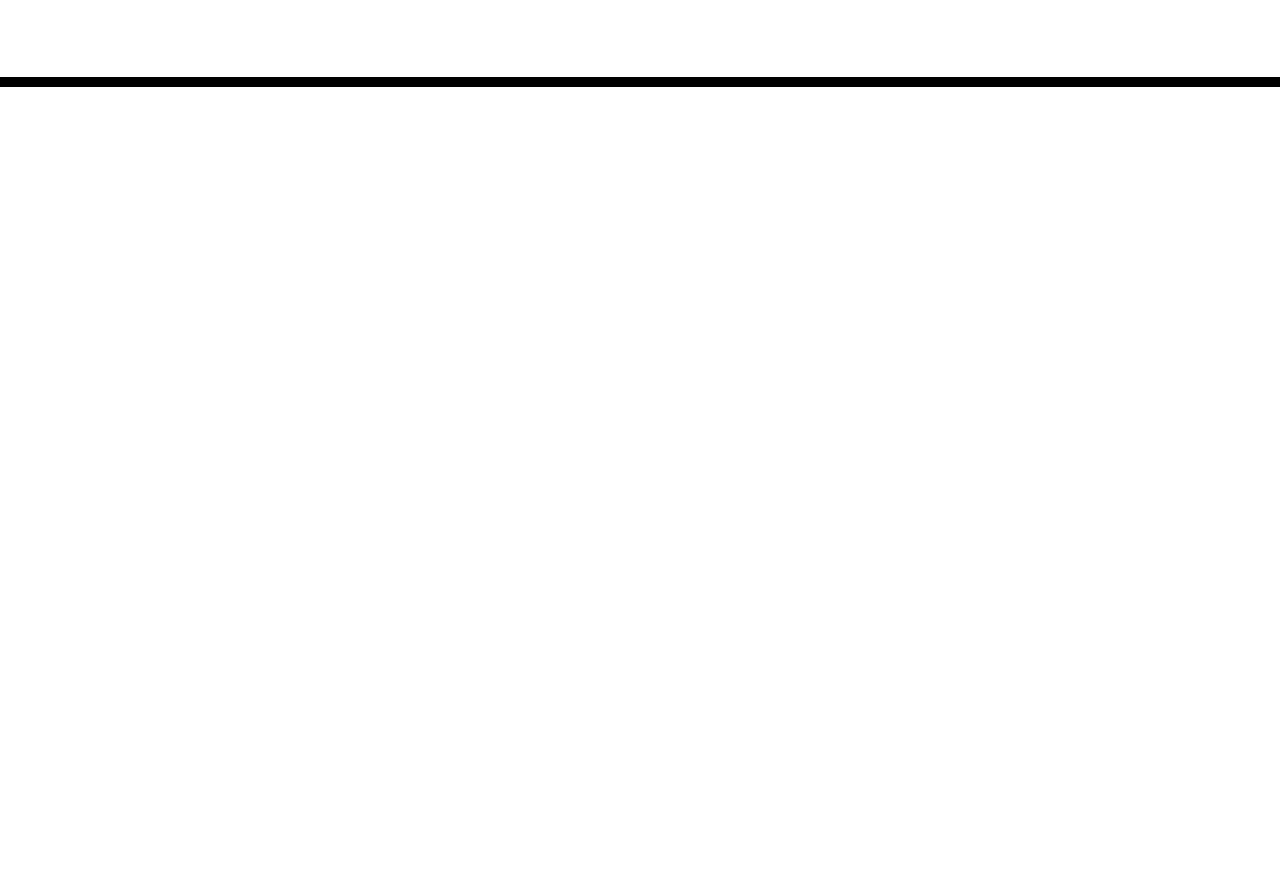
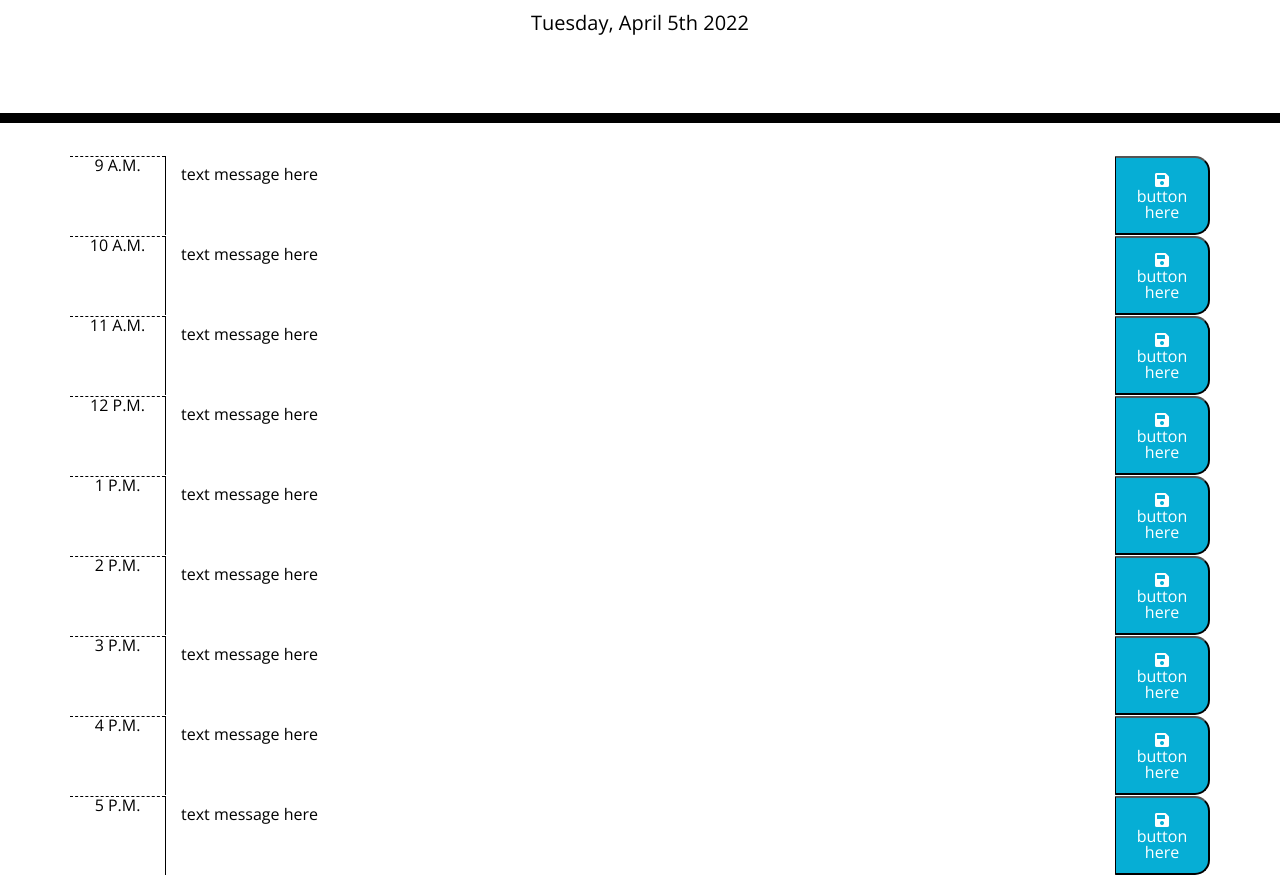
Before and after one commit to 17keerti/Work-Day-Scheduler, a plain HTML site: page index.html in a window 1280 px wide. Shown: the part 181-1056 px from the top of the page. Before the commit the page ends 800 px from the top, so only its background shows below. Drawn offline with nearby package versions, Linux system fonts and the light colour scheme; files that its build step writes are made by us from their sources.

Commit message:
Add timeblocks in html and time display in javascript

```diff
--- /dev/null
+++ b/assets/script/script.js
@@ -0,0 +1 @@
+$("#currentDay").text(moment().format("dddd, MMMM Do YYYY"));
--- a/index.html
+++ b/index.html
@@ -1,24 +1,15 @@
 <!DOCTYPE html>
 <html lang="en">
+
 <head>
   <meta charset="UTF-8" />
   <meta name="viewport" content="width=device-width, initial-scale=1.0" />
   <meta http-equiv="X-UA-Compatible" content="ie=edge" />
-    <link
-      rel="stylesheet"
-      href="https://stackpath.bootstrapcdn.com/bootstrap/4.3.1/css/bootstrap.min.css"
-    />
-    <link
-      rel="stylesheet"
-      href="https://use.fontawesome.com/releases/v5.8.1/css/all.css"
-      integrity="sha384-50oBUHEmvpQ+1lW4y57PTFmhCaXp0ML5d60M1M7uH2+nqUivzIebhndOJK28anvf"
-      crossorigin="anonymous"
-    />
-    <link
-      href="https://fonts.googleapis.com/css?family=Open+Sans&display=swap"
-      rel="stylesheet"
-    />
-    <link rel="stylesheet" href="style.css" />
+  <link rel="stylesheet" href="https://stackpath.bootstrapcdn.com/bootstrap/4.3.1/css/bootstrap.min.css" />
+  <link rel="stylesheet" href="https://use.fontawesome.com/releases/v5.8.1/css/all.css"
+    integrity="sha384-50oBUHEmvpQ+1lW4y57PTFmhCaXp0ML5d60M1M7uH2+nqUivzIebhndOJK28anvf" crossorigin="anonymous" />
+  <link href="https://fonts.googleapis.com/css?family=Open+Sans&display=swap" rel="stylesheet" />
+  <link rel="stylesheet" href="./assets/css/style.css" />
   <title>Work Day Scheduler</title>
 </head>
 
@@ -30,9 +21,68 @@
   </header>
   <div class="container">
     <!-- Timeblocks go here -->
+
+    <div class="row time-block row-cols-3">
+      <div class="col-1 hour">9 A.M.</div>
+      <textarea class="col-10 textarea">text message here</textarea>
+      <button class="col-1 saveBtn"><i class="fas fa-save"></i>button here</button>
+    </div>
+
+    <div class="row time-block row-cols-3">
+      <div class="col-1 hour">10 A.M.</div>
+      <textarea class="col-10 textarea">text message here</textarea>
+      <button class="col-1 saveBtn"><i class="fas fa-save"></i>button here</button>
+    </div>
+
+    <div class="row time-block row-cols-3">
+      <div class="col-1 hour">11 A.M.</div>
+      <textarea class="col-10 textarea">text message here</textarea>
+      <button class="col-1 saveBtn"><i class="fas fa-save"></i>button here</button>
+    </div>
+
+    <div class="row time-block row-cols-3">
+      <div class="col-1 hour">12 P.M.</div>
+      <textarea class="col-10 textarea">text message here</textarea>
+      <button class="col-1 saveBtn"><i class="fas fa-save"></i>button here</button>
+    </div>
+
+    <div class="row time-block row-cols-3">
+      <div class="col-1 hour">1 P.M.</div>
+      <textarea class="col-10 textarea">text message here</textarea>
+      <button class="col-1 saveBtn"><i class="fas fa-save"></i>button here</button>
+    </div>
+
+    <div class="row time-block row-cols-3">
+      <div class="col-1 hour">2 P.M.</div>
+      <textarea class="col-10 textarea">text message here</textarea>
+      <button class="col-1 saveBtn"><i class="fas fa-save"></i>button here</button>
+    </div>
+
+    <div class="row time-block row-cols-3">
+      <div class="col-1 hour">3 P.M.</div>
+      <textarea class="col-10 textarea">text message here</textarea>
+      <button class="col-1 saveBtn"><i class="fas fa-save"></i>button here</button>
+    </div>
+
+    <div class="row time-block row-cols-3">
+      <div class="col-1 hour">4 P.M.</div>
+      <textarea class="col-10 textarea">text message here</textarea>
+      <button class="col-1 saveBtn"><i class="fas fa-save"></i>button here</button>
+    </div>
+
+    <div class="row time-block row-cols-3">
+      <div class="col-1 hour">5 P.M.</div>
+      <textarea class="col-10 textarea">text message here</textarea>
+      <button class="col-1 saveBtn"><i class="fas fa-save"></i>button here</button>
+    </div>
+
+
+
   </div>
 
   <script src="https://cdnjs.cloudflare.com/ajax/libs/jquery/3.2.1/jquery.min.js"></script>
   <script src="https://cdnjs.cloudflare.com/ajax/libs/moment.js/2.24.0/moment.min.js"></script>
+  <script src="./assets/script/script.js"></script>
 </body>
+
 </html>
```
Also changed, not shown: assets/css/style.css (renamed from assets/style.css). Lines whose indentation alone changed are shown as unchanged.
